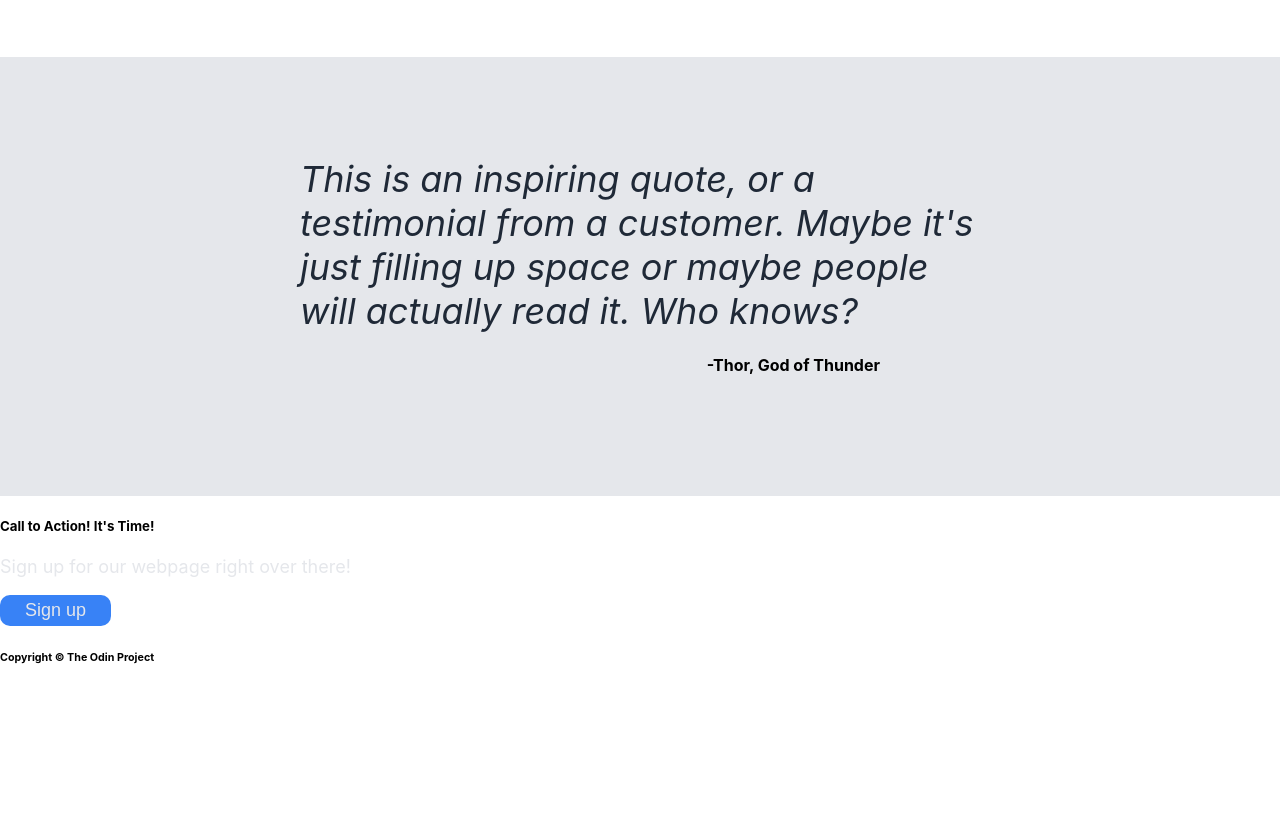
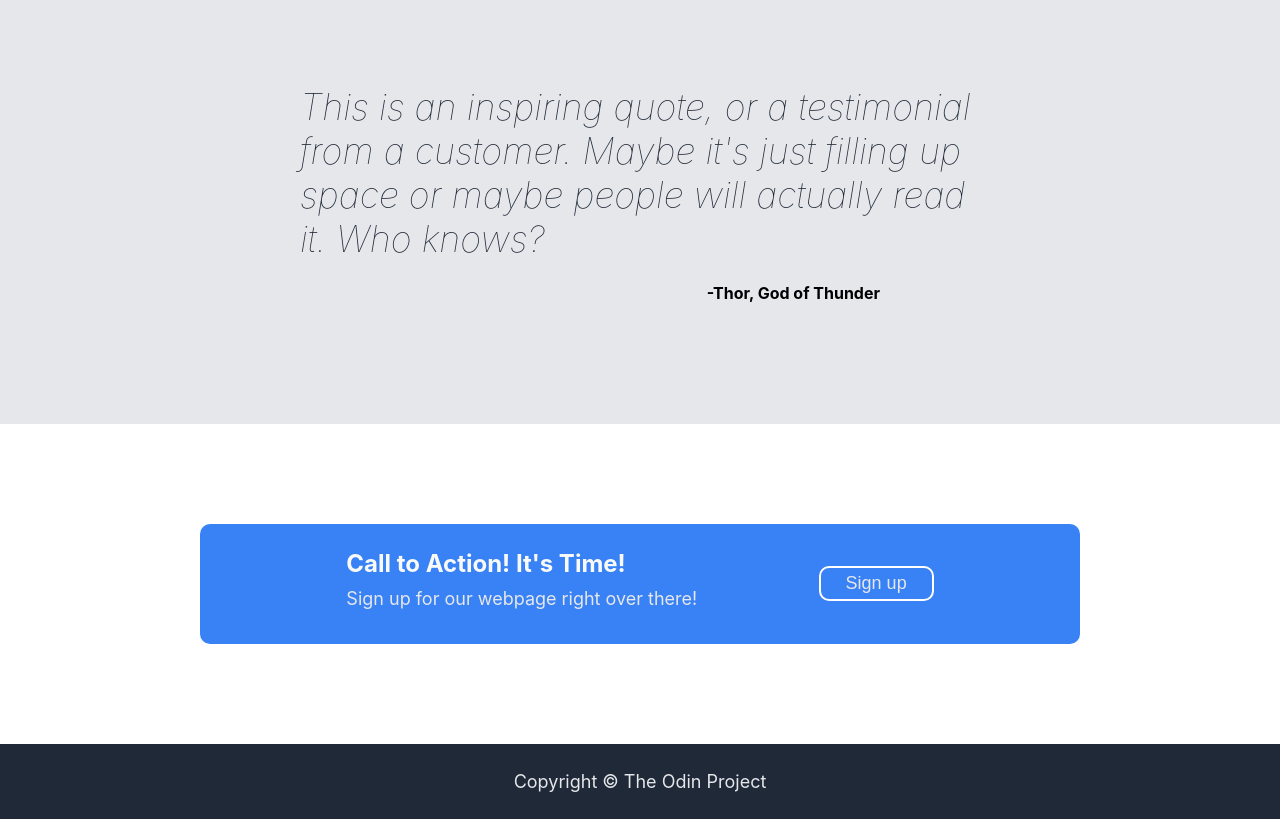
Before and after one commit to anthonyhamilton123/OdinLandingPage, a plain HTML site: page index.html in a window 1280 px wide. Shown: the part 1014-1833 px from the top of the page. Before the commit the page ends 1703 px from the top, so only its background shows below. Drawn offline with Linux system fonts and the light colour scheme.

Commit message:
complete landing page

```diff
--- a/index.html
+++ b/index.html
@@ -52,16 +52,16 @@
         </div>
     </div>
     <div class="calltoactionbox">
-        <div class="blue box">
+        <div class="bluebox">
             <div class="signuptext">
-                <h5>Call to Action! It's Time!</h5>
+                <h2>Call to Action! It's Time!</h2>
                 <p>Sign up for our webpage right over there!</p>
             </div>
-            <button>Sign up</button>
+            <button class="blueboxbut">Sign up</button>
         </div>
     </div>
     <div class="footer">
-        <h6>Copyright &copy; The Odin Project</h6>
+        <p>Copyright &copy; The Odin Project</p>
     </div>
 
 </body>
--- a/styles.css
+++ b/styles.css
@@ -16,6 +16,10 @@ a, p{
 
 a{
     padding: 0 10px;
+}
+
+p{
+    margin: 10px 0px;
 }
 
 button{
@@ -38,6 +42,8 @@ h1{
 h2{
     font-size: 24px;
     color: #F9FAF8;
+    padding: 0px;
+    margin: 0px;
 }
 
 .header{
@@ -127,7 +133,7 @@ h2{
 
 .quotetext{
     font-size: 36px;
-    font-weight: light;
+    font-weight: 100;
     font-style: italic;
     color: #1F2937;
     padding: 0;
@@ -138,3 +144,37 @@ h2{
     align-self: flex-end;
     margin-right: 100px;
 }
+
+.calltoactionbox{
+    padding: 100px 200px;
+}
+
+.bluebox{
+    background-color: #3882F6;
+    display: flex;
+    border-radius: 10px;
+    padding: 25px;
+    justify-content: space-evenly;
+    align-items: center;
+}
+
+.blueboxbut{
+    border: 2px solid #eee;;
+    border-color: white;
+}
+
+.signuptext{
+    display: flex;
+    flex-direction: column;
+    justify-content: center;
+}
+
+.footer{
+    background-color: #1F2937;
+    height: 75px;
+    display: flex;
+    justify-content: center;
+    align-items: center;
+
+
+}
```
